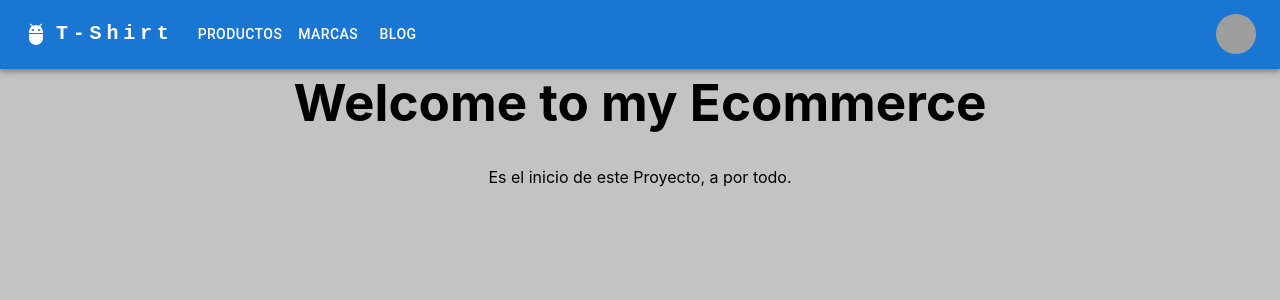
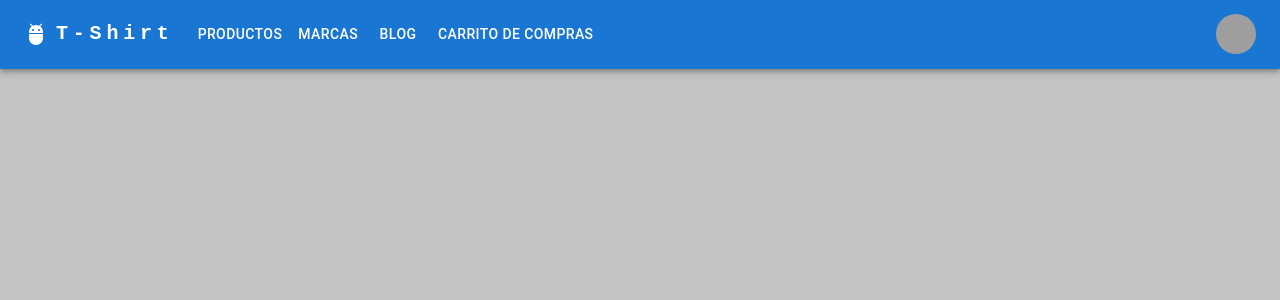
Before and after one commit to jluchett/ProjectE_front, a React (Vite) app: page / in a window 1280 px wide. Shown: the top 300 px of the page. Built offline with nearby package versions, Linux system fonts and the light colour scheme; grey boxes are pictures that could not be loaded.

Commit message:
Fixed Navbar y Home

```diff
--- a/src/components/navBar/navBar.jsx
+++ b/src/components/navBar/navBar.jsx
@@ -13,7 +13,7 @@ import Tooltip from '@mui/material/Tooltip';
 import MenuItem from '@mui/material/MenuItem';
 import AdbIcon from '@mui/icons-material/Adb';
 
-const pages = ['Productos', 'Marcas', 'Blog'];
+const pages = ['Productos', 'Marcas', 'Blog', 'Carrito de compras'];
 const settings = ['Profile', 'Account', 'Dashboard', 'Logout'];
 
 function NavBar() {
--- a/src/pages/home/home.jsx
+++ b/src/pages/home/home.jsx
@@ -4,8 +4,6 @@ const Home = () => {
   return (
     <body>
       <NavBar/>
-      <h1>Welcome to my Ecommerce</h1>
-      <p className="">Es el inicio de este Proyecto, a por todo.</p>
     </body>
   );
 };
```
